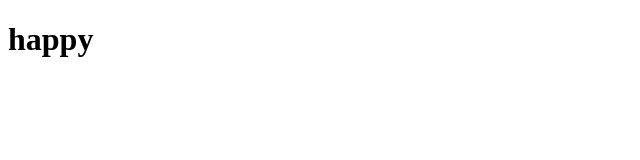
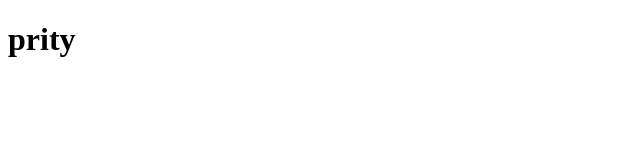
Before and after one commit to chathuripavishnika/index, a plain HTML site: page day 2/index.html in a window 1280 px wide. Shown: the full height of the page, 0-640 px from the left. Drawn offline with Linux system fonts and the light colour scheme.

Commit message:
commit11

```diff
--- a/day 2/index.html
+++ b/day 2/index.html
@@ -6,7 +6,7 @@
     <title>Document</title>
 </head>
 <body>
-    <h1>happy</h1>
+    <h1>prity</h1>
 
 </body>
 </html>
```
